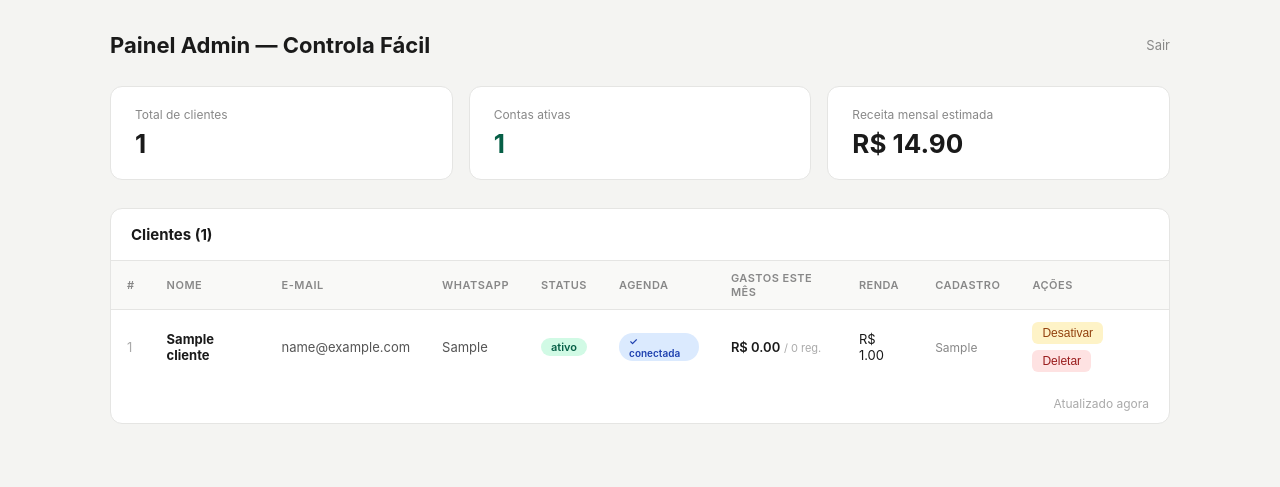
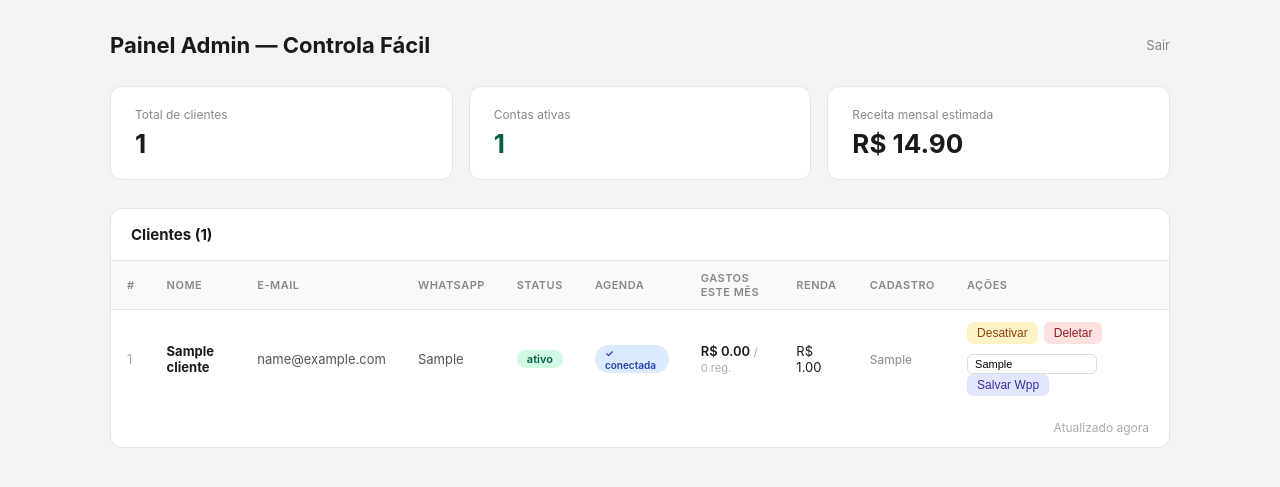
Before and after one commit to eduardolorenzi5-dotcom/Saas, a Flask app: page /admin in a window 1280 px wide. Shown: the top 487 px of the page. Run offline with Flask 3, Linux system fonts and the light colour scheme; the visitor is signed in with stand-in values (Sample User, id 1); data comes from the database, SQL or seed files in the repository; tables that the repository leaves empty hold one stand-in row (values such as "Sample post"); some libraries are stand-ins or nearby versions.

Commit message:
adiciona edicao de WhatsApp no painel admin por cliente
Co-Authored-By: Claude Sonnet 4.6 <noreply@anthropic.com>

```diff
--- a/app.py
+++ b/app.py
@@ -262,6 +262,16 @@ def admin_deletar(cliente_id):
     conn.execute("DELETE FROM gastos WHERE cliente_id=%s", (cliente_id,))
     conn.execute("DELETE FROM pagamentos WHERE cliente_id=%s", (cliente_id,))
     conn.execute("DELETE FROM clientes WHERE id=%s", (cliente_id,))
+    conn.commit()
+    conn.close()
+    return redirect(url_for("admin_painel"))
+
+@app.route("/admin/atualizar_whatsapp/<int:cliente_id>", methods=["POST"])
+@admin_required
+def admin_atualizar_whatsapp(cliente_id):
+    novo = normalizar_whatsapp(request.form.get("whatsapp", "").strip())
+    conn = get_db()
+    conn.execute("UPDATE clientes SET whatsapp=%s WHERE id=%s", (novo, cliente_id))
     conn.commit()
     conn.close()
     return redirect(url_for("admin_painel"))
--- a/templates/admin.html
+++ b/templates/admin.html
@@ -118,6 +118,11 @@
                     onsubmit="return confirm('Deletar {{ c.nome }}? Todos os dados serão removidos.');">
                 <button class="action-btn btn-deletar">Deletar</button>
               </form>
+              <form method="POST" action="/admin/atualizar_whatsapp/{{ c.id }}" style="display:inline;margin-top:4px;">
+                <input type="text" name="whatsapp" placeholder="WhatsApp" value="{{ c.whatsapp or '' }}"
+                       style="border:1px solid #ddd;border-radius:5px;padding:3px 7px;font-size:11px;width:130px;"/>
+                <button class="action-btn" style="background:#e0e7ff;color:#3730a3;">Salvar Wpp</button>
+              </form>
             </div>
           </td>
         </tr>
```
